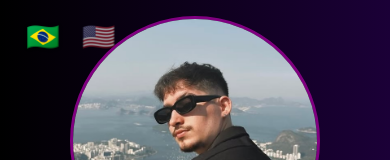
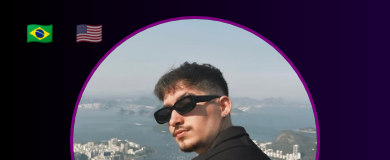
Before and after one commit to Bryanmdev/bryanmdev-portfolio, a plain HTML site: page index.html in a window 390 px wide. Shown: the top 160 px of the page. Drawn offline with Linux system fonts and the light colour scheme.

Commit message:
organizando botao responsivo de idioma

```diff
--- a/style.css
+++ b/style.css
@@ -228,4 +228,7 @@ footer {
     width: 80%;
     margin-bottom: 1rem;
 }
+.language-button{
+    font-size: 22px;
 }
+}
```
